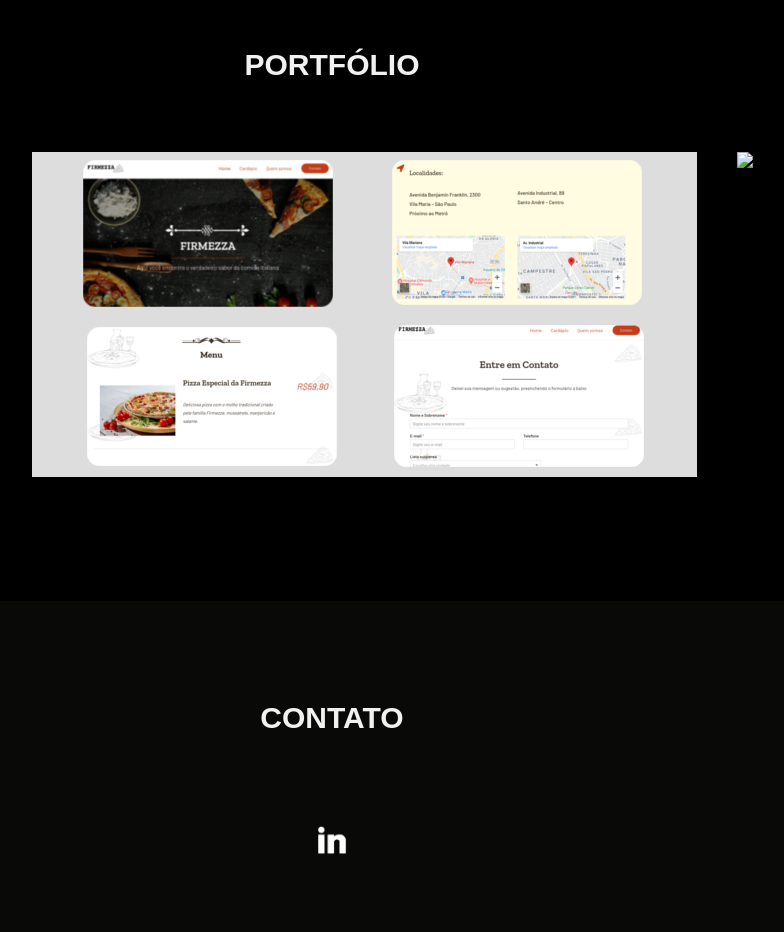
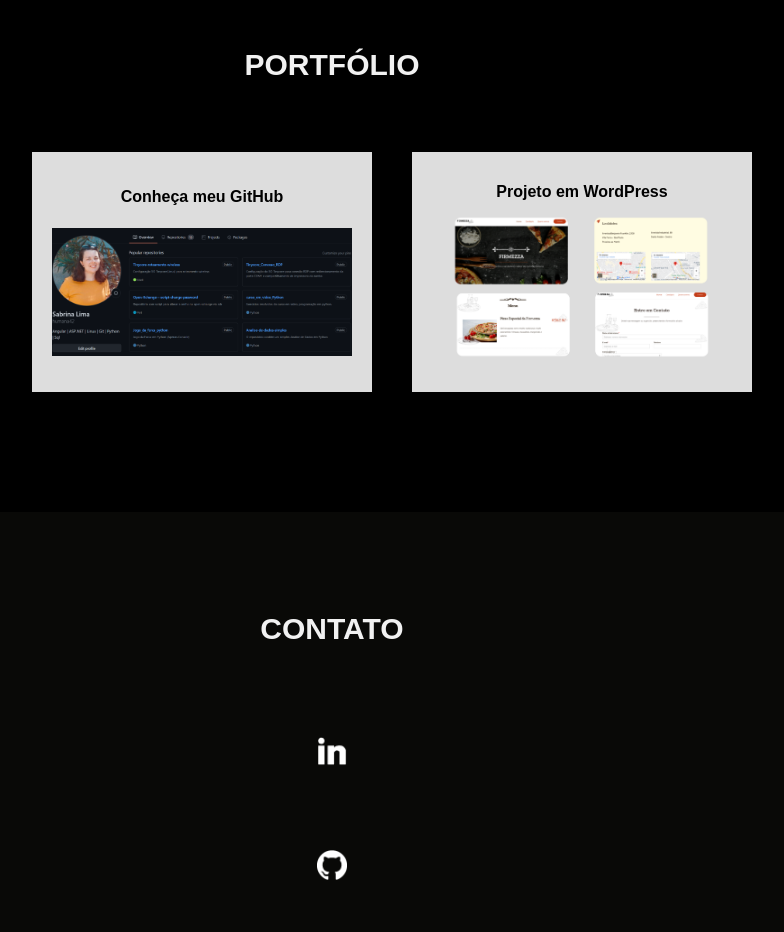
Before and after one commit to humana42/sabrinalima, a plain HTML site: page index.html in a window 1280 px wide. Shown: the part 2200-3132 px from the top of the page, without its empty margins (308-1092 px from the left). Drawn offline with Linux system fonts and the light colour scheme.

Commit message:
Update index.html

```diff
--- a/index.html
+++ b/index.html
@@ -70,26 +70,36 @@
         <section id="portfolio">
             <h2>PORTFÓLIO</h2>
             <div class="itens">
-                <a href="#item1"><img src="assets/projeto1-menor.png" alt="Projeto Firmezza" class="tam"></a>
-                <a href="#item2"><img src="assets/projeto2-menor.png" alt="Projeto Firmezza" class="tam"></a>
+                <a href="#item1">
+                    <div class="tam imgPortfolio">
+                        <span>Conheça meu GitHub</span>
+                        <img src="assets/gitHub.PNG" alt="Projeto Firmezza" class="imgTam">
+                    </div>
+                </a>
+                    <a href="#item2">
+                    <div class="tam imgPortfolio">
+                        <span>Projeto em WordPress</span>
+                        <img src="assets/projeto1-menor.png" alt="Projeto Firmezza" class="imgTam">
+                    </div>
+                </a>
             </div>
             <div class="lbox" id="item1">
                 <div class="box">
-                    <img class="projetos" src="assets/projeto1.png" alt="">
-                    <a href="https://youtu.be/FYL6K3jCKxw" target="_blank"><button class="ver">Veja Mais</button></a>
+                    <span class="title">Conheça meu GitHub</span>
+                    <img class="projetos" src="assets/gitHub.PNG" alt="">
+                    <a href="https://github.com/humana42" target="_blank"><button class="ver">Veja Mais</button></a>
                 </div>
                 <a href="#fechar" id="close">X</a>
             </div>
 
             <div class="lbox" id="item2">
                 <div class="box">
-                    <img class="projetos" src="assets/projeto2.png" alt="">
-                    <a href="https://github.com/humana42/Agenda_Django" target="_blank"><button class="ver">Veja Mais</button></a>
+                    <span class="title">Projeto WordPress</span>
+                    <img class="projetos" src="assets/projeto1.png" alt="">
+                    <a href="https://youtu.be/FYL6K3jCKxw" target="_blank"><button class="ver">Veja Mais</button></a>
                 </div>
                 <a href="#fechar" id="close">X</a>
             </div>
-
-
         </section>
 
         <section id="contato">
```
